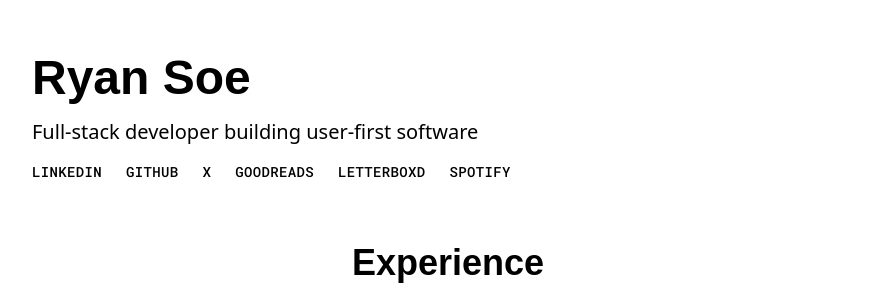
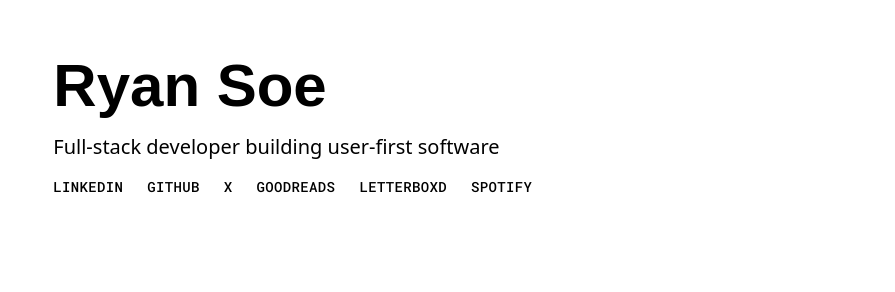
Before and after one commit to ryansoe/ryan-portfolio, a Next.js app: page / in a window 1280 px wide. Shown: the top 292 px of the page, without its empty margins (192-1087 px from the left). Built offline with nearby package versions, Linux system fonts and the light colour scheme; a web font is replaced by a local one.

Commit message:
fix: hero sizing

```diff
--- a/src/components/HeroSection.tsx
+++ b/src/components/HeroSection.tsx
@@ -41,11 +41,9 @@ const HeroSection = () => {
   }, []);
 
   return (
-    <section className="my-12 px-4">
+    <section className="!p-12 !md:pt-16 px-4">
       <div className="max-w-full sm:max-w-[95%] lg:max-w-[66.67%] mx-auto text-left">
-        <h1 className="!text-5xl font-medium mb-2 text-black">
-          {personalInfo.name}
-        </h1>
+        <h1 className="font-medium mb-2 text-black">{personalInfo.name}</h1>
 
         <p className="text-lg sm:text-xl font-medium text-black mb-4 leading-relaxed">
           {personalInfo.description}
```
